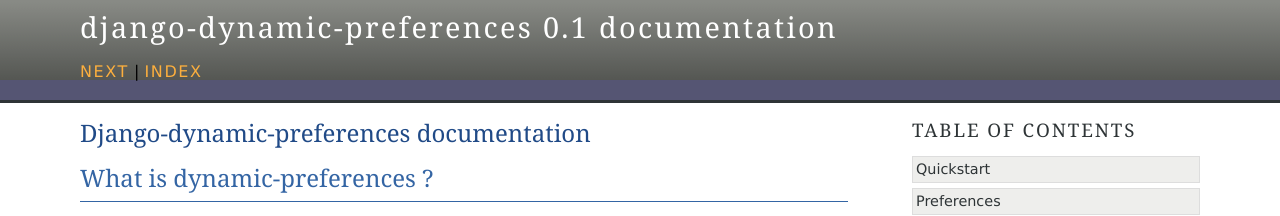
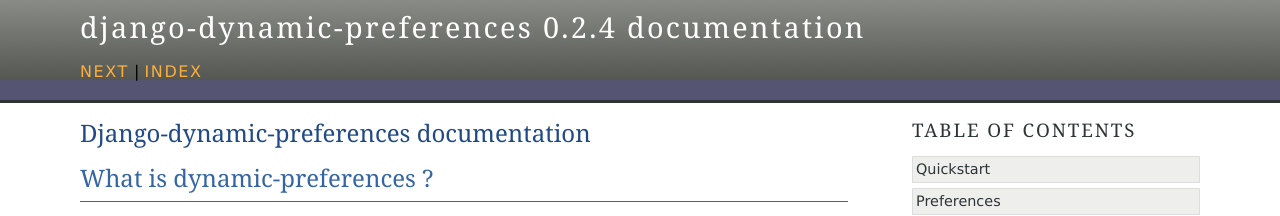
Before and after one commit to agateblue/django-dynamic-preferences, a Sphinx documentation site: the page built from docs/index.rst, in a window 1280 px wide. Shown: the top 216 px of the page. Built offline with Sphinx 7.4.7, drawn with Linux system fonts in a browser that asks for light colours; some of the changed lines change nothing that is shown.

Commit message:
Added synamic version in docs

```diff
--- a/docs/conf.py
+++ b/docs/conf.py
@@ -14,7 +14,7 @@
 
 import sys
 import os
-
+from ..dynamic_preferences import __version__
 # If extensions (or modules to document with autodoc) are in another directory,
 # add these directories to sys.path here. If the directory is relative to the
 # documentation root, use os.path.abspath to make it absolute, like shown here.
@@ -55,9 +55,9 @@
 # built documents.
 #
 # The short X.Y version.
-version = '0.1'
+version = __version__
 # The full version, including alpha/beta/rc tags.
-release = '0.1'
+release = __version__
 
 # The language for content autogenerated by Sphinx. Refer to documentation
 # for a list of supported languages.
```
